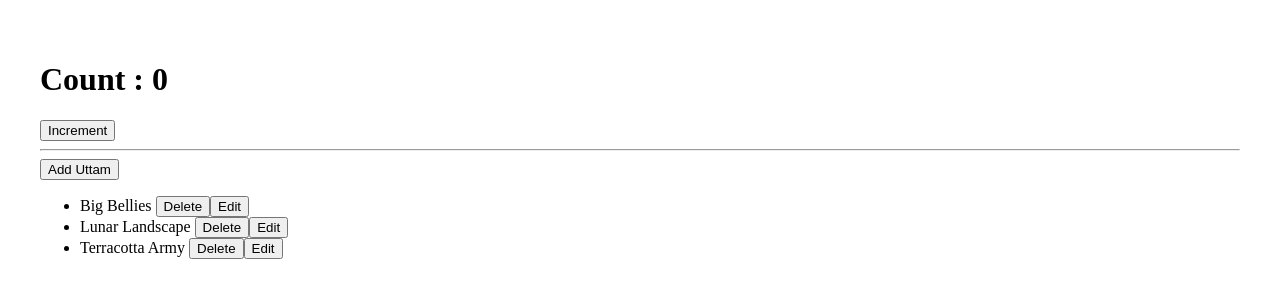
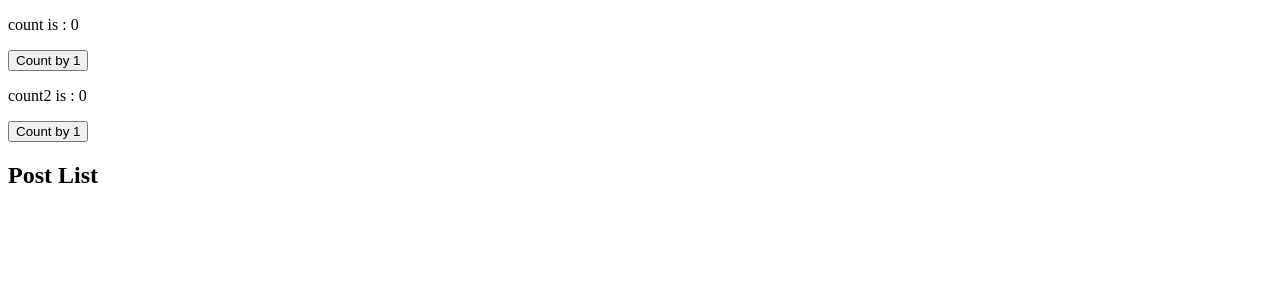
Before and after one commit to Uttamdevsharma/react-mastery-lab, a React (Vite) app: page / in a window 1280 px wide. Shown: the top 300 px of the page. Built offline with nearby package versions, Linux system fonts and the light colour scheme.

Commit message:
feat:learn useEffect rendering

```diff
--- a/src/App.jsx
+++ b/src/App.jsx
@@ -1,21 +1,58 @@
-import "./App.css";
-import Counter from "./components/counter";
-import Artist from "./components/Artist";
+import React, { useState,useEffect } from 'react';
+
+const App = () => {
+
+  const [posts,setPosts] = useState([]);
+  const [count , setCount] = useState(0);
+  const [ count2,setCount2] = useState(0);
 
 
-function App(){
+  useEffect( () => {
+    console.log("Hey Effect");
+
+  },[count])
+  // fetch('https://jsonplaceholder.typicode.com/posts?_limit=5')
+  //     .then((res) => res.json())
+  //     .then((data) => {
+  //       setPosts(data);
+  //     });
+
+  console.log("Hi render");
 
   return (
-
-    <>
-    <Counter/>
-
-    <hr />
-    <Artist/>
-    </>
-  )
-
-}
+    <div>
 
 
+      <p>count is : {count} </p>
+      <div className="counter">
+        <button onClick={() => setCount(count+1)}> Count by 1</button>
+      </div>
+
+      <p>count2 is : {count2} </p>
+      <div className="counter">
+        <button onClick={() => setCount2(count2+5)}> Count by 1</button>
+      </div>
+
+      <h2>Post List</h2>
+
+      <div className="post-list">
+
+        <ul>
+
+        {posts.map( (post) => (
+        <li key={post.id}>{post.title}</li>
+      ))}
+
+      </ul>
+
+
+
+      </div>
+
+
+
+    </div>
+  );
+};
+
 export default App;
--- a/src/components/Artist.jsx
+++ b/src/components/Artist.jsx
@@ -1,27 +1,34 @@
 import { useState } from "react";
 import artistsAll from "../Data/artist-data";
 
-export default function Artist(){
-
-    const[artists,  setArtists] = useState(artistsAll);
+export default function Artist() {
+  const [artists, setArtists] = useState(artistsAll);
 
   const deleteArtist = (id) => {
-
     const NewDelArray = artists.filter(person => person.id !== id);
     setArtists(NewDelArray);
-
   };
 
   const addSubmit = () => {
-
-        const uttam = {id: 4 , name : "Uttam"};
-        const newArray = [...artists , uttam];
-
+    const uttam = { id: 4, name: "Uttam" };
+    const newArray = [...artists, uttam];
     setArtists(newArray);
-    }
+  };
 
 
-    return(
+  const editArtist = (id) => {
+    const updatedArray = artists.map(artist => {
+      if (artist.id === id) {
+        return { ...artist, name: artist.name + " (Edited)" };
+      } else {
+        return artist;
+      }
+    });
+
+    setArtists(updatedArray);
+  };
+
+  return (
     <>
       <div>
         <button onClick={addSubmit}>Add Uttam</button>
@@ -29,14 +36,13 @@ export default function Artist(){
 
       <ul>
         {artists.map((artist) => (
-                <li key={artist.id}>{artist.name}
-                {" "}
-                <button onClick={() => deleteArtist(artist.id)}> Delete </button>
-                <button>Edit</button>
+          <li key={artist.id}>
+            {artist.name}{" "}
+            <button onClick={() => deleteArtist(artist.id)}>Delete</button>{" "}
+            <button onClick={() => editArtist(artist.id)}>Edit</button>
           </li>
         ))}
       </ul>
-
     </>
-    )
+  );
 }
--- a/src/main.jsx
+++ b/src/main.jsx
@@ -3,7 +3,7 @@ import { createRoot } from 'react-dom/client'
 import App from './App.jsx'
 
 createRoot(document.getElementById('root')).render(
-  <StrictMode>
+  // <StrictMode>
     <App />
-  </StrictMode>,
+  // </StrictMode>,
 )
```
Lines whose indentation alone changed are shown as unchanged.
